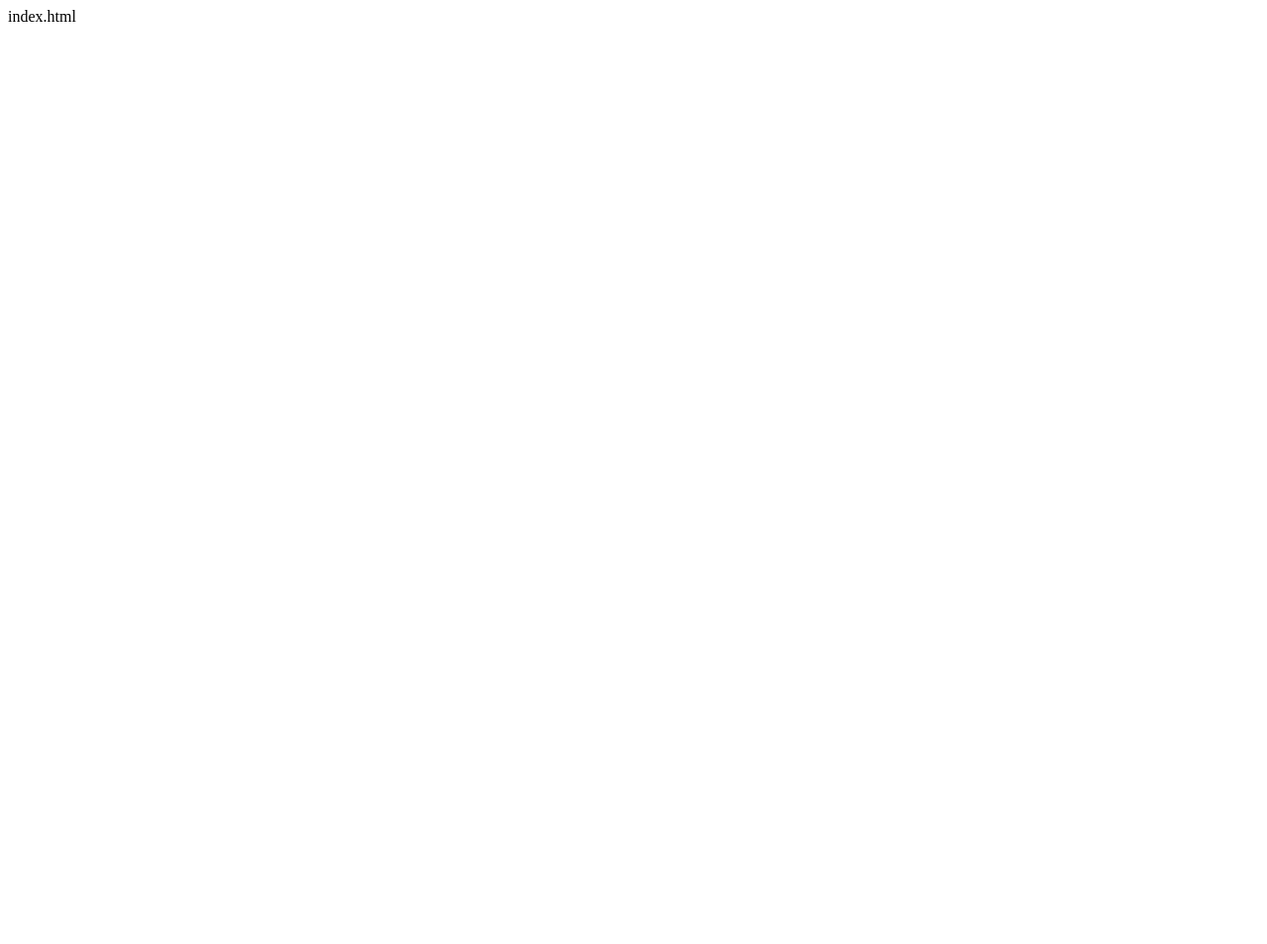
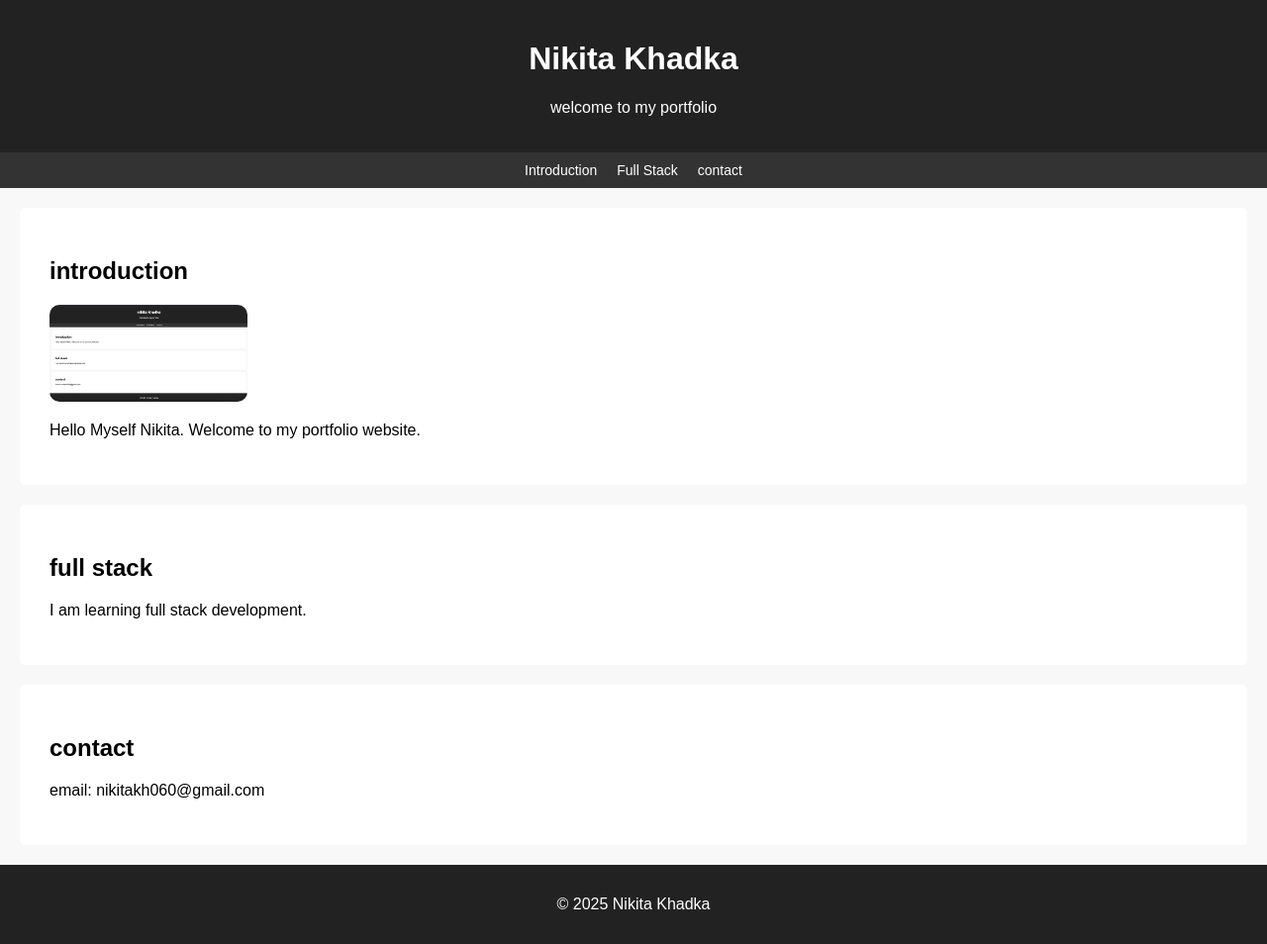
Before and after one commit to nikitakh060-bit/portfolio-nikita-, a plain HTML site: page index.html in a window 1280 px wide. Shown: the whole page at 99% size. Before the commit the page ends 800 px from the top, so only its background shows below. Drawn offline with Linux system fonts and the light colour scheme.

Commit message:
Added the code.

```diff
--- /dev/null
+++ b/css/style.css
@@ -0,0 +1,46 @@
+body {
+  font-family: Arial, sans-serif;
+  margin: 0;
+  padding: 0;
+  background: #f8f8f8;
+}
+
+header {
+  text-align: center;
+  padding: 20px;
+  background: #222;
+  color: white;
+}
+
+nav {
+  display: flex;
+  justify-content: center;
+  gap: 20px;
+  background: #333;
+  padding: 10px 0;
+}
+
+nav a {
+  color: white;
+  text-decoration: none;
+  font-size: 14px;
+}
+
+section {
+  padding: 30px;
+  background: white;
+  margin: 20px;
+  border-radius: 5px;
+}
+
+h2 {
+  text-transform: lowercase;
+}
+
+footer {
+  text-align: center;
+  padding: 15px;
+  background: #222;
+  color: white;
+  margin-top: 20px;
+}
--- a/index.html
+++ b/index.html
@@ -1 +1,47 @@
-index.html
+<!DOCTYPE html>
+<html lang="en">
+<head>
+  <meta charset="UTF-8" />
+  <meta name="viewport" content="width=device-width, initial-scale=1.0" />
+  <title>portfolio</title>
+
+  <!-- Linking CSS -->
+  <link rel="stylesheet" href="css/style.css">
+</head>
+
+<body>
+  <header>
+    <h1>Nikita Khadka</h1>
+    <p>welcome to my portfolio</p>
+  </header>
+
+  <nav>
+    <a href="#intro">Introduction</a>
+    <a href="#subject">Full Stack</a>
+    <a href="#contact">contact</a>
+  </nav>
+
+  <section id="intro">
+    <h2>Introduction</h2>
+
+    <!-- Image added here -->
+    <img src="images/profile1.png" alt="Nikita Photo" width="200" style="border-radius: 10px;">
+
+    <p>Hello Myself Nikita. Welcome to my portfolio website.</p>
+  </section>
+
+  <section id="subject">
+    <h2>Full Stack</h2>
+    <p>I am learning full stack development.</p>
+  </section>
+
+  <section id="contact">
+    <h2>Contact</h2>
+    <p>email: nikitakh060@gmail.com</p>
+  </section>
+
+  <footer>
+    <p>&copy; 2025 Nikita Khadka</p>
+  </footer>
+</body>
+</html>
```
Also changed, not shown: images/profile1.png (added), 1 other file.
